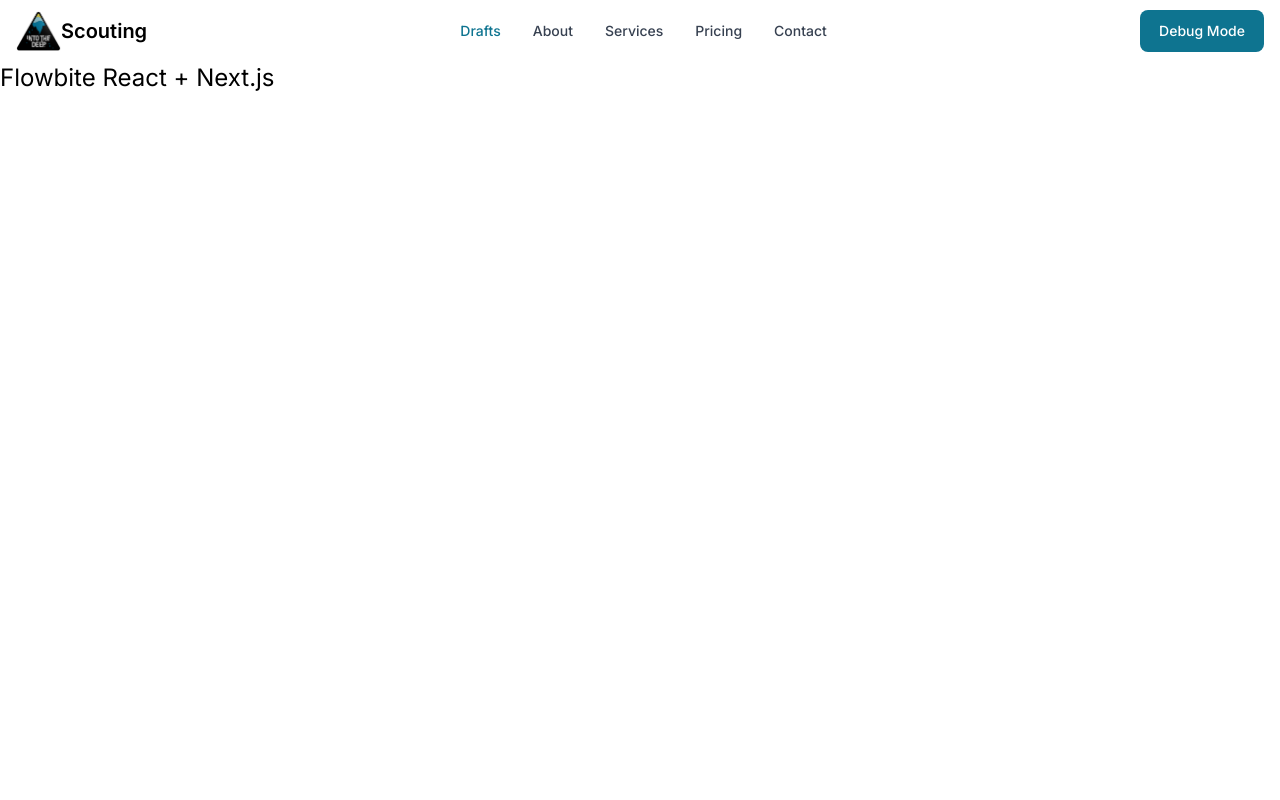
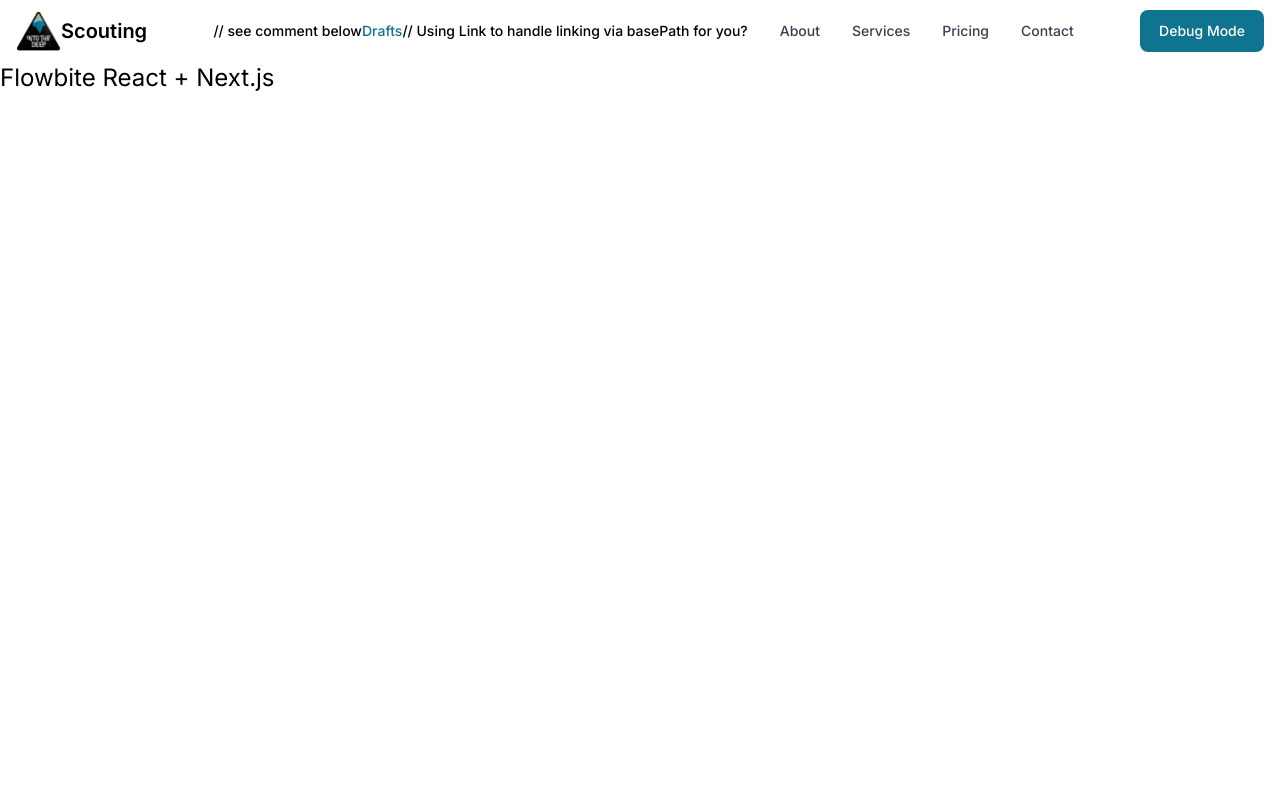
Before and after one commit to XBOT-FTC/FTC-Scouting-App, a Next.js app: page /FTC-Scouting-App/ in a window 1280 px wide. Shown: the top 800 px of the page. Built offline with nearby package versions, Linux system fonts and the light colour scheme.

Commit message:
linking fixes?

```diff
--- a/components/nav.tsx
+++ b/components/nav.tsx
@@ -36,9 +36,11 @@ export function Nav() {
         <NavbarToggle />
       </div>
       <NavbarCollapse>
-        <NavbarLink href="/drafts" active>
-          Drafts
-        </NavbarLink>
+        // see comment below
+        <Link href="/drafts" passHref>
+          <NavbarLink active>Drafts</NavbarLink>
+        </Link>
+        // Using Link to handle linking via basePath for you?
         <NavbarLink as={Link} href="#">
           About
         </NavbarLink>
```
